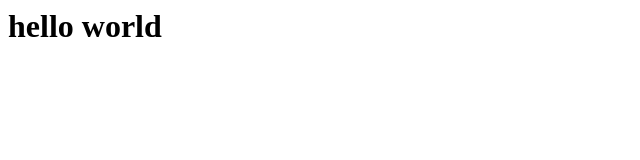
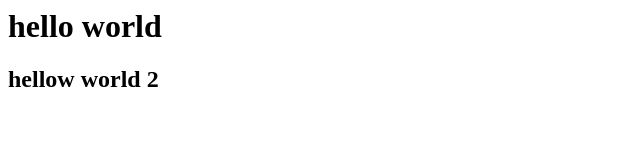
Before and after one commit to gijoe2day/git_test_practice, a plain HTML site: page index.html in a window 1280 px wide. Shown: the whole page, without its empty margins (0-640 px from the left). Drawn offline with Linux system fonts and the light colour scheme.

Commit message:
updated index and readme

```diff
--- a/index.html
+++ b/index.html
@@ -1 +1,2 @@
 <h1>hello world</h1>
+<h2>hellow world 2</h2>
```
Also changed, not shown: 1 other file.
